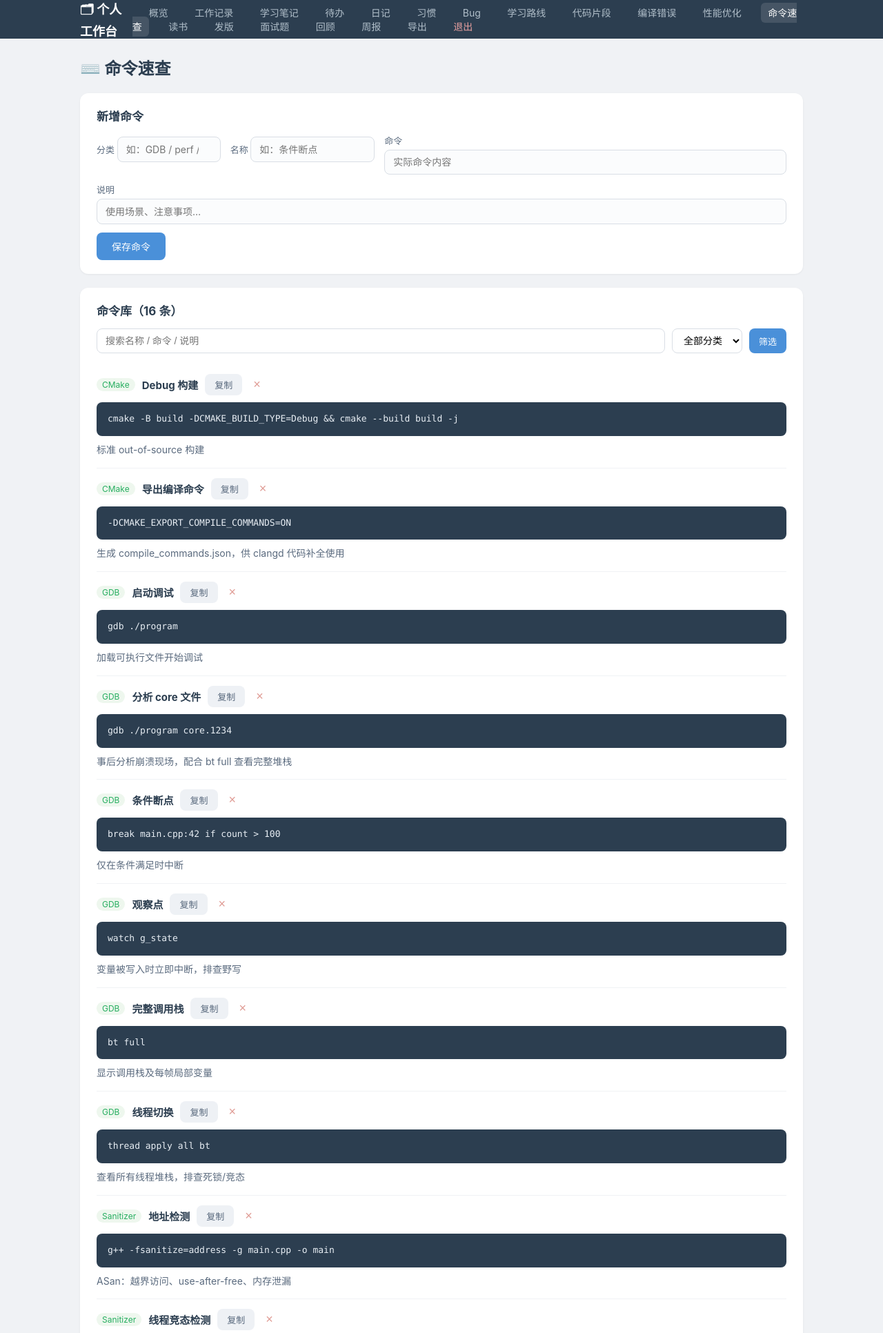
After one commit to tdyx87/workbench, a Flask app: page /commands in a window 1280 px wide. The commit adds this page. Shown: the top 1932 px of the page at 69% size. Run offline with Flask 3, Linux system fonts and the light colour scheme; the visitor is signed in with stand-in values (Sample User, id 1); data comes from the database, SQL or seed files in the repository.

Commit message:
Add data export, performance records, C++ command reference, book notes

```diff
--- a/app.py
+++ b/app.py
@@ -12,8 +12,8 @@ import sqlite3
 from datetime import date, datetime, timedelta
 
 import markdown as md_lib
-from flask import (Flask, g, jsonify, redirect, render_template, request,
-                   session, url_for)
+from flask import (Flask, Response, g, jsonify, redirect, render_template,
+                   request, session, url_for)
 from markupsafe import Markup
 
 BASE_DIR = os.path.dirname(os.path.abspath(__file__))
@@ -131,6 +131,35 @@ CREATE TABLE IF NOT EXISTS compile_errors (
     tags TEXT DEFAULT '',
     created_at TEXT NOT NULL
 );
+CREATE TABLE IF NOT EXISTS perf_records (
+    id INTEGER PRIMARY KEY AUTOINCREMENT,
+    title TEXT NOT NULL,
+    target TEXT DEFAULT '',
+    before_metric TEXT DEFAULT '',
+    after_metric TEXT DEFAULT '',
+    technique TEXT DEFAULT '',
+    detail TEXT DEFAULT '',
+    created_at TEXT NOT NULL
+);
+CREATE TABLE IF NOT EXISTS commands (
+    id INTEGER PRIMARY KEY AUTOINCREMENT,
+    category TEXT DEFAULT '通用',
+    name TEXT NOT NULL,
+    command TEXT NOT NULL,
+    description TEXT DEFAULT '',
+    created_at TEXT NOT NULL
+);
+CREATE TABLE IF NOT EXISTS books (
+    id INTEGER PRIMARY KEY AUTOINCREMENT,
+    title TEXT NOT NULL,
+    author TEXT DEFAULT '',
+    category TEXT DEFAULT '技术',
+    total_pages INTEGER DEFAULT 0,
+    read_pages INTEGER DEFAULT 0,
+    status TEXT DEFAULT '在读',
+    note TEXT DEFAULT '',
+    created_at TEXT NOT NULL
+);
 """
 
 MIGRATIONS = [
@@ -200,6 +229,26 @@ CPP_SNIPPETS = [
      "性能,工具"),
 ]
 
+# C++ 程序员预置命令速查（命令库为空时自动导入）
+CPP_COMMANDS = [
+    ("GDB", "启动调试", "gdb ./program", "加载可执行文件开始调试"),
+    ("GDB", "分析 core 文件", "gdb ./program core.1234", "事后分析崩溃现场，配合 bt full 查看完整堆栈"),
+    ("GDB", "条件断点", "break main.cpp:42 if count > 100", "仅在条件满足时中断"),
+    ("GDB", "观察点", "watch g_state", "变量被写入时立即中断，排查野写"),
+    ("GDB", "完整调用栈", "bt full", "显示调用栈及每帧局部变量"),
+    ("GDB", "线程切换", "thread apply all bt", "查看所有线程堆栈，排查死锁/竞态"),
+    ("perf", "CPU 热点分析", "perf record -g ./program && perf report", "采样调用图，定位 CPU 热点函数"),
+    ("perf", "实时热点", "perf top -p $(pgrep program)", "实时查看运行中进程的热点"),
+    ("Valgrind", "内存泄漏检测", "valgrind --leak-check=full --show-leak-kinds=all ./program", "优先处理 definitely lost 项"),
+    ("Sanitizer", "地址检测", "g++ -fsanitize=address -g main.cpp -o main", "ASan：越界访问、use-after-free、内存泄漏"),
+    ("Sanitizer", "线程竞态检测", "g++ -fsanitize=thread -g main.cpp -o main", "TSan：检测数据竞争，注意不能与 ASan 同开"),
+    ("CMake", "Debug 构建", "cmake -B build -DCMAKE_BUILD_TYPE=Debug && cmake --build build -j", "标准 out-of-source 构建"),
+    ("CMake", "导出编译命令", "-DCMAKE_EXPORT_COMPILE_COMMANDS=ON", "生成 compile_commands.json，供 clangd 代码补全使用"),
+    ("binutils", "查看符号表", "nm -C libxxx.a | grep symbol_name", "-C 反修饰 C++ 符号名，排查 undefined reference"),
+    ("binutils", "查看动态库依赖", "ldd ./program", "排查运行时找不到 so 的问题"),
+    ("binutils", "反汇编", "objdump -d -C ./program > asm.txt", "查看编译产物汇编，验证内联/优化效果"),
+]
+
 MOODS = ["😊", "😐", "😔", "😤", "🤔"]
 PLATFORMS = ["通用", "Linux 服务端", "嵌入式", "Qt", "Windows", "macOS",
              "Android", "iOS", "Web", "Flutter", "HarmonyOS"]
@@ -262,6 +311,11 @@ def init_db():
             "INSERT INTO snippets (title, language, code, tags, created_at) "
             "VALUES (?,?,?,?,?)",
             [(t, l, c, g, now) for t, l, c, g in CPP_SNIPPETS])
+    if db.execute("SELECT COUNT(*) FROM commands").fetchone()[0] == 0:
+        db.executemany(
+            "INSERT INTO commands (category, name, command, description, created_at) "
+            "VALUES (?,?,?,?,?)",
+            [(c, n, cmd, d, now) for c, n, cmd, d in CPP_COMMANDS])
     db.commit()
     db.close()
 
@@ -976,6 +1030,147 @@ def del_compile_error(err_id):
     return redirect(url_for("compile_errors_page"))
 
 
+# ---------- 性能优化记录 ----------
+
+@app.route("/perf")
+@login_required
+def perf_page():
+    db = get_db()
+    rows = db.execute("SELECT * FROM perf_records ORDER BY id DESC").fetchall()
+    return render_template("perf.html", records=rows)
+
+
+@app.route("/api/perf", methods=["POST"])
+@login_required
+def add_perf():
+    f = request.form
+    db = get_db()
+    db.execute(
+        "INSERT INTO perf_records (title, target, before_metric, after_metric, "
+        "technique, detail, created_at) VALUES (?,?,?,?,?,?,?)",
+        (f["title"], f.get("target", ""), f.get("before_metric", ""),
+         f.get("after_metric", ""), f.get("technique", ""), f.get("detail", ""),
+         datetime.now().isoformat(timespec="seconds")))
+    db.commit()
+    return redirect(url_for("perf_page"))
+
+
+@app.route("/api/perf/<int:record_id>/delete", methods=["POST"])
+@login_required
+def del_perf(record_id):
+    db = get_db()
+    db.execute("DELETE FROM perf_records WHERE id=?", (record_id,))
+    db.commit()
+    return redirect(url_for("perf_page"))
+
+
+# ---------- 命令速查 ----------
+
+@app.route("/commands")
+@login_required
+def commands_page():
+    cat = request.args.get("category", "").strip()
+    q = request.args.get("q", "").strip()
+    db = get_db()
+    categories = [r["category"] for r in db.execute(
+        "SELECT DISTINCT category FROM commands ORDER BY category").fetchall()]
+    sql = "SELECT * FROM commands WHERE 1=1"
+    params = []
+    if cat:
+        sql += " AND category=?"
+        params.append(cat)
+    if q:
+        sql += " AND (name LIKE ? OR command LIKE ? OR description LIKE ?)"
+        params += [f"%{q}%"] * 3
+    sql += " ORDER BY category, id"
+    rows = db.execute(sql, params).fetchall()
+    return render_template("commands.html", commands=rows, categories=categories,
+                           active_cat=cat, q=q)
+
+
+@app.route("/api/commands", methods=["POST"])
+@login_required
+def add_command():
+    f = request.form
+    db = get_db()
+    db.execute(
+        "INSERT INTO commands (category, name, command, description, created_at) "
+        "VALUES (?,?,?,?,?)",
+        (f.get("category") or "通用", f["name"], f["command"],
+         f.get("description", ""), datetime.now().isoformat(timespec="seconds")))
+    db.commit()
+    return redirect(url_for("commands_page"))
+
+
+@app.route("/api/commands/<int:cmd_id>/delete", methods=["POST"])
+@login_required
+def del_command(cmd_id):
+    db = get_db()
+    db.execute("DELETE FROM commands WHERE id=?", (cmd_id,))
+    db.commit()
+    return redirect(url_for("commands_page"))
+
+
+# ---------- 读书笔记 ----------
+
+@app.route("/books")
+@login_required
+def books_page():
+    db = get_db()
+    rows = db.execute(
+        "SELECT * FROM books ORDER BY CASE status WHEN '在读' THEN 0 WHEN '想读' THEN 1 "
+        "WHEN '读完' THEN 2 ELSE 3 END, id DESC").fetchall()
+    books = []
+    for r in rows:
+        d = dict(r)
+        d["percent"] = (min(100, round(d["read_pages"] * 100 / d["total_pages"]))
+                        if d["total_pages"] else 0)
+        books.append(d)
+    return render_template("books.html", books=books)
+
+
+@app.route("/api/books", methods=["POST"])
+@login_required
+def add_book():
+    f = request.form
+    db = get_db()
+    db.execute(
+        "INSERT INTO books (title, author, category, total_pages, read_pages, "
+        "status, note, created_at) VALUES (?,?,?,?,?,?,?,?)",
+        (f["title"], f.get("author", ""), f.get("category") or "技术",
+         int(f.get("total_pages") or 0), int(f.get("read_pages") or 0),
+         f.get("status", "在读"), f.get("note", ""),
+         datetime.now().isoformat(timespec="seconds")))
+    db.commit()
+    return redirect(url_for("books_page"))
+
+
+@app.route("/api/books/<int:book_id>/progress", methods=["POST"])
+@login_required
+def update_book_progress(book_id):
+    db = get_db()
+    row = db.execute("SELECT * FROM books WHERE id=?", (book_id,)).fetchone()
+    if row:
+        read_pages = max(0, int(request.form.get("read_pages", 0)))
+        status = request.form.get("status", row["status"])
+        if row["total_pages"] and read_pages >= row["total_pages"]:
+            read_pages = row["total_pages"]
+            status = "读完"
+        db.execute("UPDATE books SET read_pages=?, status=? WHERE id=?",
+                   (read_pages, status, book_id))
+        db.commit()
+    return redirect(url_for("books_page"))
+
+
+@app.route("/api/books/<int:book_id>/delete", methods=["POST"])
+@login_required
+def del_book(book_id):
+    db = get_db()
+    db.execute("DELETE FROM books WHERE id=?", (book_id,))
+    db.commit()
+    return redirect(url_for("books_page"))
+
+
 # ---------- 回顾与周报 ----------
 
 @app.route("/review/weekly")
@@ -1098,7 +1293,38 @@ def api_stats():
         "snippets": db.execute("SELECT COUNT(*) c FROM snippets").fetchone()["c"],
         "interview_questions": db.execute(
             "SELECT COUNT(*) c FROM interview_questions").fetchone()["c"],
+        "compile_errors": db.execute(
+            "SELECT COUNT(*) c FROM compile_errors").fetchone()["c"],
+        "perf_records": db.execute("SELECT COUNT(*) c FROM perf_records").fetchone()["c"],
+        "commands": db.execute("SELECT COUNT(*) c FROM commands").fetchone()["c"],
+        "books": db.execute("SELECT COUNT(*) c FROM books").fetchone()["c"],
     })
+
+
+@app.route("/api/export")
+@login_required
+def export_data():
+    """一键导出全部数据为 JSON 备份文件。"""
+    db = get_db()
+    tables = ["work_logs", "study_notes", "todos", "templates", "diaries",
+              "habits", "habit_logs", "bugs", "roadmap_topics", "snippets",
+              "releases", "interview_questions", "compile_errors",
+              "perf_records", "commands", "books"]
+    data = {}
+    for t in tables:
+        try:
+            data[t] = [dict(r) for r in db.execute(f"SELECT * FROM {t}").fetchall()]
+        except sqlite3.OperationalError:
+            data[t] = []
+    payload = json.dumps({
+        "exported_at": datetime.now().isoformat(timespec="seconds"),
+        "data": data,
+    }, ensure_ascii=False, indent=2)
+    return Response(
+        payload, mimetype="application/json",
+        headers={"Content-Disposition":
+                 "attachment; filename=workbench_backup_"
+                 + date.today().isoformat() + ".json"})
 
 
 @app.route("/health")
--- a/static/style.css
+++ b/static/style.css
@@ -282,6 +282,19 @@ body {
   padding: 3px 12px; border-radius: 12px; font-family: Consolas, Monaco, monospace;
 }
 
+/* 性能优化指标 */
+.perf-metrics { display: flex; align-items: center; gap: 10px; flex-wrap: wrap; }
+.metric-before {
+  background: #fdecea; color: #e74c3c; padding: 3px 12px; border-radius: 8px;
+  font-family: Consolas, Monaco, monospace; font-size: 13px; font-weight: 600;
+}
+.metric-arrow { color: #8a94a6; font-weight: 600; }
+.metric-after {
+  background: #eef7ee; color: #27ae60; padding: 3px 12px; border-radius: 8px;
+  font-family: Consolas, Monaco, monospace; font-size: 13px; font-weight: 600;
+}
+.err-msg { font-family: Consolas, Monaco, monospace; font-size: 13px; }
+
 .empty { color: #a8b3c2; font-size: 14px; padding: 12px 0; }
 .footer {
   text-align: center; color: #a8b3c2; font-size: 13px; padding: 18px 0;
--- a/templates/base.html
+++ b/templates/base.html
@@ -21,10 +21,14 @@
         <a href="{{ url_for('roadmap_page') }}" class="{{ 'active' if request.endpoint == 'roadmap_page' }}">学习路线</a>
         <a href="{{ url_for('snippets_page') }}" class="{{ 'active' if request.endpoint == 'snippets_page' }}">代码片段</a>
         <a href="{{ url_for('compile_errors_page') }}" class="{{ 'active' if request.endpoint == 'compile_errors_page' }}">编译错误</a>
+        <a href="{{ url_for('perf_page') }}" class="{{ 'active' if request.endpoint == 'perf_page' }}">性能优化</a>
+        <a href="{{ url_for('commands_page') }}" class="{{ 'active' if request.endpoint == 'commands_page' }}">命令速查</a>
+        <a href="{{ url_for('books_page') }}" class="{{ 'active' if request.endpoint == 'books_page' }}">读书</a>
         <a href="{{ url_for('releases_page') }}" class="{{ 'active' if request.endpoint == 'releases_page' }}">发版</a>
         <a href="{{ url_for('interview_page') }}" class="{{ 'active' if request.endpoint == 'interview_page' }}">面试题</a>
         <a href="{{ url_for('weekly_review') }}" class="{{ 'active' if request.endpoint == 'weekly_review' }}">回顾</a>
         <a href="{{ url_for('weekly_report') }}" class="{{ 'active' if request.endpoint == 'weekly_report' }}">周报</a>
+        <a href="{{ url_for('export_data') }}" title="导出全部数据为 JSON">导出</a>
         <a href="{{ url_for('logout') }}" class="logout-link">退出</a>
       </div>
     </div>
--- /dev/null
+++ b/templates/commands.html
@@ -0,0 +1,69 @@
+{% extends "base.html" %}
+{% block title %}命令速查 · 个人工作台{% endblock %}
+{% block content %}
+<h1 class="page-title">⌨️ 命令速查</h1>
+
+<section class="card">
+  <h2>新增命令</h2>
+  <form method="post" action="{{ url_for('add_command') }}" class="form">
+    <div class="form-row">
+      <label>分类 <input type="text" name="category" placeholder="如：GDB / perf / CMake" list="cmd-cat-list" style="width:150px">
+        <datalist id="cmd-cat-list">
+          {% for c in categories %}<option value="{{ c }}">{% endfor %}
+        </datalist>
+      </label>
+      <label>名称 <input type="text" name="name" required placeholder="如：条件断点" style="width:180px"></label>
+      <label class="grow">命令 <input type="text" name="command" required placeholder="实际命令内容" style="font-family:Consolas,Monaco,monospace"></label>
+    </div>
+    <label>说明 <input type="text" name="description" placeholder="使用场景、注意事项…"></label>
+    <button type="submit" class="btn">保存命令</button>
+  </form>
+</section>
+
+<section class="card">
+  <h2>命令库（{{ commands|length }} 条）</h2>
+  <form method="get" class="search-bar">
+    <input type="text" name="q" value="{{ q }}" placeholder="搜索名称 / 命令 / 说明">
+    <select name="category">
+      <option value="">全部分类</option>
+      {% for c in categories %}
+      <option value="{{ c }}" {{ 'selected' if active_cat == c }}>{{ c }}</option>
+      {% endfor %}
+    </select>
+    <button type="submit" class="btn btn-sm">筛选</button>
+  </form>
+  {% if commands %}
+  <div class="entries">
+    {% for c in commands %}
+    <article class="entry">
+      <header>
+        <span class="cat">{{ c.category }}</span>
+        <strong>{{ c.name }}</strong>
+        <button class="btn btn-sm btn-ghost" type="button" onclick="copyCmd({{ c.id }})">复制</button>
+        <form method="post" action="{{ url_for('del_command', cmd_id=c.id) }}" class="inline" style="margin-left:0" onsubmit="return confirm('删除该命令？')">
+          <button class="btn-del" title="删除">×</button>
+        </form>
+      </header>
+      <pre class="snippet-code" id="cmd-{{ c.id }}">{{ c.command }}</pre>
+      {% if c.description %}<p class="entry-body">{{ c.description }}</p>{% endif %}
+    </article>
+    {% endfor %}
+  </div>
+  {% else %}<p class="empty">没有匹配的命令。</p>{% endif %}
+</section>
+
+<script>
+function copyCmd(id) {
+  const text = document.getElementById('cmd-' + id).innerText;
+  navigator.clipboard.writeText(text).then(function () {
+    alert('命令已复制');
+  }).catch(function () {
+    const ta = document.createElement('textarea');
+    ta.value = text; document.body.appendChild(ta);
+    ta.select(); document.execCommand('copy');
+    document.body.removeChild(ta);
+    alert('命令已复制');
+  });
+}
+</script>
+{% endblock %}
```
Also changed, not shown: templates/books.html (added, +61 -0 lines), templates/perf.html (added, +53 -0 lines).
